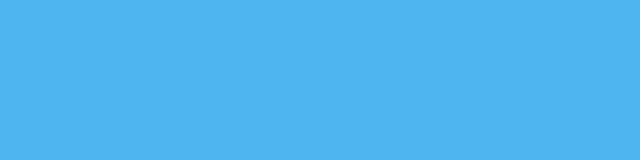
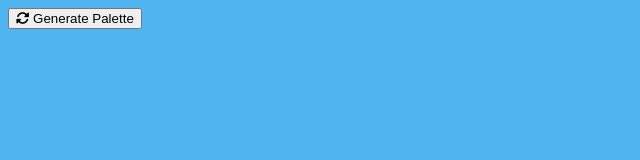
Before and after one commit to JakobCoding/15-Projects, a plain HTML site: page Color-Palette-Generator/index.html in a window 1280 px wide. Shown: the whole page, without its empty margins (0-640 px from the left). Drawn offline with Linux system fonts and the light colour scheme.

Commit message:
import icons link from cdnjs

```diff
--- a/Color-Palette-Generator/index.html
+++ b/Color-Palette-Generator/index.html
@@ -5,10 +5,15 @@
     <meta name="viewport" content="width=device-width, initial-scale=1.0">
     <title>Color Pallet Generator</title>
     <link rel="stylesheet" href="/Color-Palette-Generator/styles.css">
+    <!-- import icons from cdnjs.com open source free icons for developers -->
+    <link rel="stylesheet" href="https://cdnjs.cloudflare.com/ajax/libs/font-awesome/6.7.2/css/all.min.css" integrity="sha512-Evv84Mr4kqVGRNSgIGL/F/aIDqQb7xQ2vcrdIwxfjThSH8CSR7PBEakCr51Ck+w+/U6swU2Im1vVX0SVk9ABhg==" crossorigin="anonymous" referrerpolicy="no-referrer" />
 </head>
 <body>
     <div class="container">
-
+        <button id="generate-btn">
+            <i class="fas fa-sync-alt"></i> <!--This is the icon-->
+            Generate Palette
+        </button>
     </div>
 
 
```
